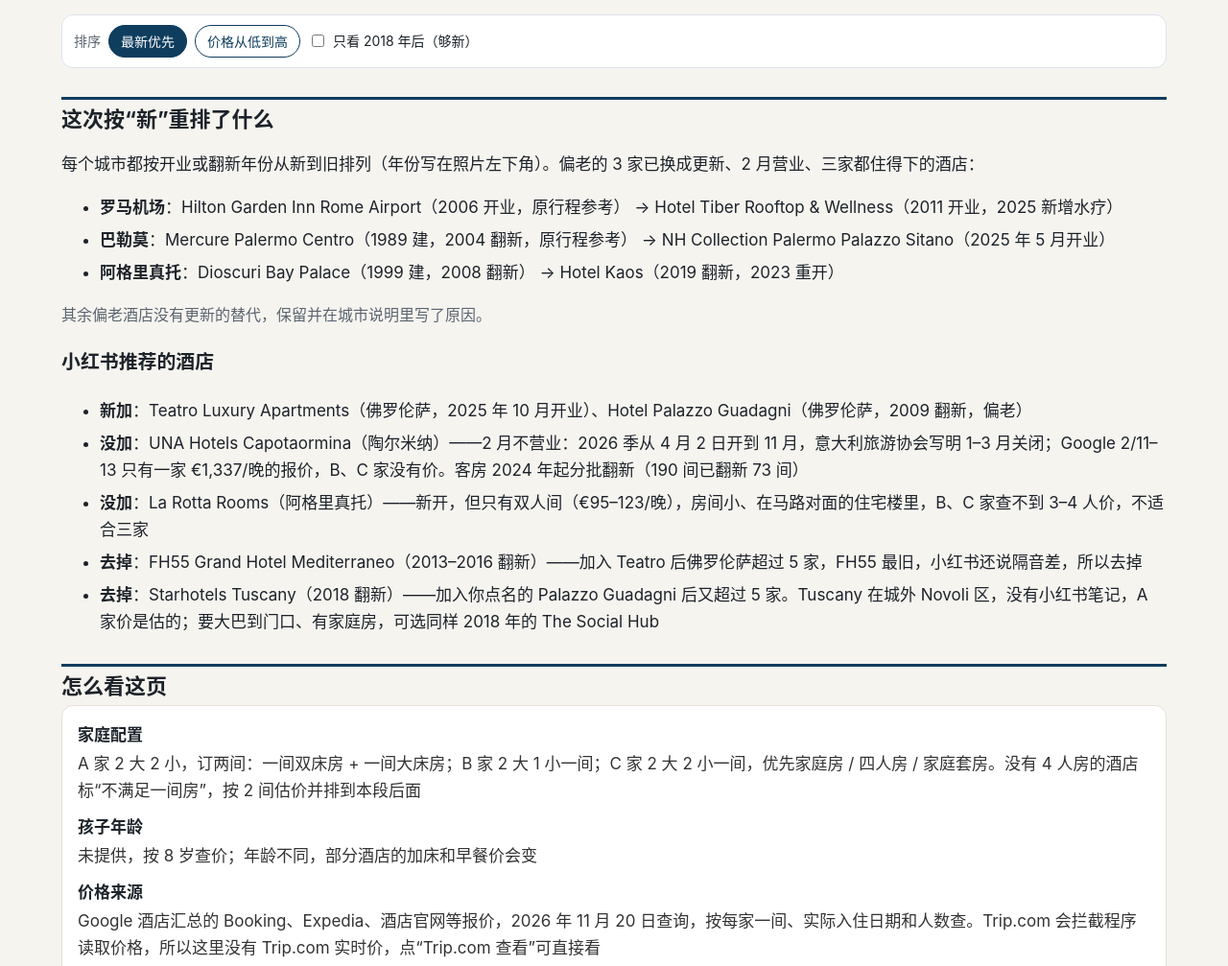
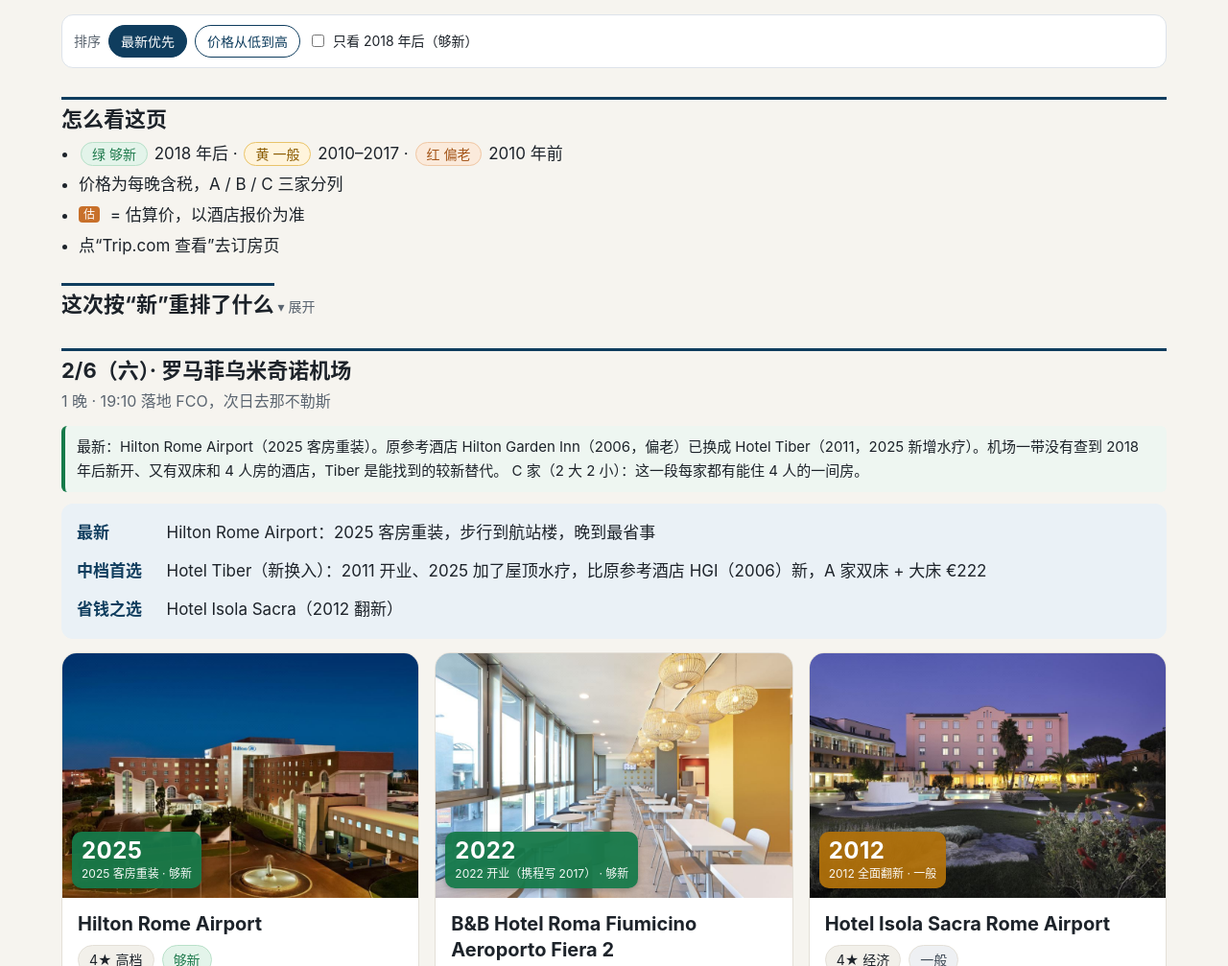
Before and after one commit to JKamiy/italy-family-hotels-2027, a plain HTML site: page index.html in a window 1280 px wide. Shown: the part 655-1662 px from the top of the page at 96% size. Drawn offline with Linux system fonts and the light colour scheme.

Commit message:
Simplify 怎么看这页 and 按新重排 sections

```diff
--- a/index.html
+++ b/index.html
@@ -78,6 +78,10 @@ footer{margin-top:36px;font-size:14px;color:var(--mut);text-align:center}
 .warn{background:#fdecea;border:1px solid #e57373;color:#8b1c1c;border-radius:10px;padding:10px 12px;margin:8px 0;font-weight:600;font-size:15px}
 .callout.warnc{background:#fdecea;border-left-color:#c62828}
 .ref.ns{background:#6d4c41;color:#fff}
+.howto{margin:0;padding-left:18px;line-height:1.9}.howto .st{margin:0 2px}
+#replaced details summary{cursor:pointer;list-style:none}#replaced details summary::-webkit-details-marker{display:none}
+#replaced summary h2{display:inline}#replaced summary::after{content:" ▾ 展开";color:var(--mut);font-size:14px}#replaced details[open] summary::after{content:" ▴ 收起"}
+.howto .st.mid{background:#fff4dc;color:#8a5a00;border:1px solid #e8c36a}
 </style></head><body>
 <header class="top"><div class="ttl">意大利酒店推荐 2027.2</div><nav><a href="#about">说明</a><a href="#fco">罗马机场</a><a href="#sor">苏莲托</a><a href="#pal">巴勒莫</a><a href="#agr">阿格里真托</a><a href="#tao">陶尔米纳</a><a href="#vit">天空之城附近</a><a href="#flo">佛罗伦萨</a><a href="#rom">罗马</a><a href="#budget">预算</a></nav></header>
 <main>
@@ -86,9 +90,8 @@ footer{margin-top:36px;font-size:14px;color:var(--mut);text-align:center}
 <div class="callout warnc"><b>⚠ 陶尔米纳 Eurostars Monte Tauro 退款提醒</b>小红书避雷笔记：这家入住前 3 天内严格不退款，即使埃特纳火山喷发、卡塔尼亚机场关闭也不退。它是中档方案里陶尔米纳的那家，订时务必选可免费取消的价格，或买含行程中断的旅行险。</div>
 <div class="callout"><b>2 月很多酒店不营业</b>苏莲托的 Hilton Sorrento Palace、Excelsior Vittoria、La Favorita、Royal、Mediterraneo，陶尔米纳的 NH Collection、Timeo、Villa Diodoro、UNA Naxos Beach 等，2027 年 2 月都查不到任何可订价格，多半是冬季歇业。下面只列 2 月查得到价格的酒店。西西里确实少有近年翻新的国际品牌，较新的是 NH Collection Palazzo Sitano（2025）、Omare（2024）、Villa Igiea（2021）、Villa Paradiso（2021）、Best Western Ai Cavalieri（2019）。</div>
 <div class="tool" id="tool"><span>排序</span><button data-sort="year" class="on">最新优先</button><button data-sort="total">价格从低到高</button><label><input type="checkbox" id="only"> 只看 2018 年后（够新）</label></div>
-<section id="replaced"><h2>这次按“新”重排了什么</h2><p>每个城市都按开业或翻新年份从新到旧排列（年份写在照片左下角）。偏老的 3 家已换成更新、2 月营业、三家都住得下的酒店：</p><ul class="rep"><li><b>罗马机场</b>：Hilton Garden Inn Rome Airport（2006 开业，原行程参考） → Hotel Tiber Rooftop &amp; Wellness（2011 开业，2025 新增水疗）</li><li><b>巴勒莫</b>：Mercure Palermo Centro（1989 建，2004 翻新，原行程参考） → NH Collection Palermo Palazzo Sitano（2025 年 5 月开业）</li><li><b>阿格里真托</b>：Dioscuri Bay Palace（1999 建，2008 翻新） → Hotel Kaos（2019 翻新，2023 重开）</li></ul><p class="sub">其余偏老酒店没有更新的替代，保留并在城市说明里写了原因。</p>
-<h3>小红书推荐的酒店</h3><ul class="rep"><li><b>新加</b>：Teatro Luxury Apartments（佛罗伦萨，2025 年 10 月开业）、Hotel Palazzo Guadagni（佛罗伦萨，2009 翻新，偏老）</li><li><b>没加</b>：UNA Hotels Capotaormina（陶尔米纳）——2 月不营业：2026 季从 4 月 2 日开到 11 月，意大利旅游协会写明 1–3 月关闭；Google 2/11–13 只有一家 €1,337/晚的报价，B、C 家没有价。客房 2024 年起分批翻新（190 间已翻新 73 间）</li><li><b>没加</b>：La Rotta Rooms（阿格里真托）——新开，但只有双人间（€95–123/晚），房间小、在马路对面的住宅楼里，B、C 家查不到 3–4 人价，不适合三家</li><li><b>去掉</b>：FH55 Grand Hotel Mediterraneo（2013–2016 翻新）——加入 Teatro 后佛罗伦萨超过 5 家，FH55 最旧，小红书还说隔音差，所以去掉</li><li><b>去掉</b>：Starhotels Tuscany（2018 翻新）——加入你点名的 Palazzo Guadagni 后又超过 5 家。Tuscany 在城外 Novoli 区，没有小红书笔记，A 家价是估的；要大巴到门口、有家庭房，可选同样 2018 年的 The Social Hub</li></ul></section>
-<section id="about"><h2>怎么看这页</h2><dl class="about"><dt>家庭配置</dt><dd>A 家 2 大 2 小，订两间：一间双床房 + 一间大床房；B 家 2 大 1 小一间；C 家 2 大 2 小一间，优先家庭房 / 四人房 / 家庭套房。没有 4 人房的酒店标“不满足一间房”，按 2 间估价并排到本段后面</dd><dt>孩子年龄</dt><dd>未提供，按 8 岁查价；年龄不同，部分酒店的加床和早餐价会变</dd><dt>价格来源</dt><dd>Google 酒店汇总的 Booking、Expedia、酒店官网等报价，2026 年 11 月 20 日查询，按每家一间、实际入住日期和人数查。Trip.com 会拦截程序读取价格，所以这里没有 Trip.com 实时价，点“Trip.com 查看”可直接看</dd><dt>价格口径</dt><dd>每间每晚，含税费；意大利城市税一般不含，需在酒店现付（多数城市每成人每晚约 €2–10，儿童多有减免）</dd><dt>A 家价格</dt><dd>2026 年 11 月 20 日按 2 位成人重新查每间价格，双床价 + 大床价。只有一种床型或床型未显示时，另一间按同价估，标“估”。“双床/大床房”表示同一房型可选两张单人床或一张大床，订时备注即可</dd><dt>“估”</dt><dd>B、C 家只查到双人房价时，按 2 间双人房估算；实际以酒店报价为准</dd><dt>小红书</dt><dd>2026 年 11 月 20 日用登录的浏览器逐家搜了小红书。有笔记的写了摘要并附笔记链接（📕），像广告的标“疑似推广”，没有的写“小红书暂无相关笔记”。小红书推荐、2 月营业又适合三家的酒店标“小红书热推”。另附携程酒店页的中文住客点评摘要（部分为机器翻译）</dd><dt>汇率</dt><dd>1 欧元 = 7.34 元人民币（2026 年 11 月 20 日）</dd><dt>新旧标准</dt><dd>2018 年及以后开业或全面翻新为“够新”，2010–2017 为“一般”，2010 年以前为“偏老”。照片左下角的大字是最近一次开业或翻新年份，“?”表示没查到；可用上方按钮按年份或价格排序，或只看够新的</dd><dt>后三晚</dt><dd>行程写明 2/13 起只有部分客人（9 人段）继续，这里仍按 3 个家庭报价，届时按实际人数删减</dd><dt>照片</dt><dd>每家酒店一张照片，来自该酒店的 Trip.com 页面</dd></dl><p class="legend"><span class="st new">够新</span><span class="st mid">一般</span><span class="st old">偏老</span><span class="st unk">未查到</span></p></section>
+<section id="about"><h2>怎么看这页</h2><ul class="howto"><li><span class="st new">绿 够新</span> 2018 年后 · <span class="st mid">黄 一般</span> 2010–2017 · <span class="st old">红 偏老</span> 2010 年前</li><li>价格为每晚含税，A / B / C 三家分列</li><li><span class="est">估</span> = 估算价，以酒店报价为准</li><li>点“Trip.com 查看”去订房页</li></ul></section>
+<section id="replaced"><details><summary><h2>这次按“新”重排了什么</h2></summary><ul class="rep"><li>罗马机场：Hilton Garden Inn → Hotel Tiber</li><li>巴勒莫：Mercure Palermo Centro → NH Collection Palazzo Sitano</li><li>阿格里真托：Dioscuri Bay Palace → Hotel Kaos</li><li>佛罗伦萨：FH55 Grand Hotel Mediterraneo → Teatro Luxury Apartments</li><li>佛罗伦萨：Starhotels Tuscany → Hotel Palazzo Guadagni</li></ul><p class="sub">每段按开业 / 翻新年份从新到旧排列，可用上方按钮改按价格排序。</p></details></section>
 <section id="fco"><h2>2/6（六）· 罗马菲乌米奇诺机场</h2><p class="sub">1 晚 · 19:10 落地 FCO，次日去那不勒斯</p><p class="newnote">最新：Hilton Rome Airport（2025 客房重装）。原参考酒店 Hilton Garden Inn（2006，偏老）已换成 Hotel Tiber（2011，2025 新增水疗）。机场一带没有查到 2018 年后新开、又有双床和 4 人房的酒店，Tiber 是能找到的较新替代。 C 家（2 大 2 小）：这一段每家都有能住 4 人的一间房。</p><div class="picks"><ul><li><b>最新</b>Hilton Rome Airport：2025 客房重装，步行到航站楼，晚到最省事</li><li><b>中档首选</b>Hotel Tiber（新换入）：2011 开业、2025 加了屋顶水疗，比原参考酒店 HGI（2006）新，A 家双床 + 大床 €222</li><li><b>省钱之选</b>Hotel Isola Sacra（2012 翻新）</li></ul></div><div class="grid"><article class="card" data-year="2025" data-total="1063" data-st="够新" data-ok="1">
 <div class="pic"><img src="images/fco2.jpg" alt="Hilton Rome Airport 酒店照片（来自 Trip.com）" loading="lazy" width="960" height="660"><div class="yb new"><b>2025</b><span>2025 客房重装 · 够新</span></div></div>
 <div class="cb"><h3>Hilton Rome Airport</h3>
--- a/style.css
+++ b/style.css
@@ -76,3 +76,7 @@ footer{margin-top:36px;font-size:14px;color:var(--mut);text-align:center}
 .warn{background:#fdecea;border:1px solid #e57373;color:#8b1c1c;border-radius:10px;padding:10px 12px;margin:8px 0;font-weight:600;font-size:15px}
 .callout.warnc{background:#fdecea;border-left-color:#c62828}
 .ref.ns{background:#6d4c41;color:#fff}
+.howto{margin:0;padding-left:18px;line-height:1.9}.howto .st{margin:0 2px}
+#replaced details summary{cursor:pointer;list-style:none}#replaced details summary::-webkit-details-marker{display:none}
+#replaced summary h2{display:inline}#replaced summary::after{content:" ▾ 展开";color:var(--mut);font-size:14px}#replaced details[open] summary::after{content:" ▴ 收起"}
+.howto .st.mid{background:#fff4dc;color:#8a5a00;border:1px solid #e8c36a}
```
